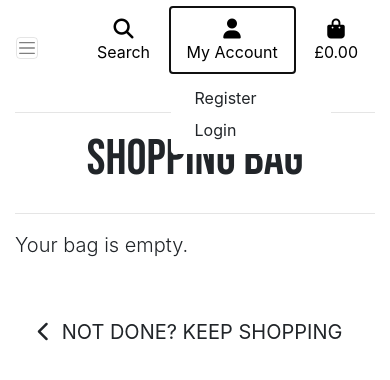
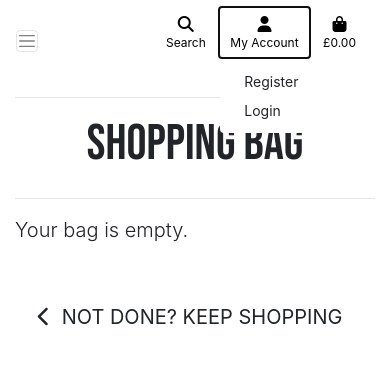
Before and after one commit to Jordan094/swoosh-source, a Django app: page /bag/ in a window 390 px wide, after a click on "My Account". Shown: the top 380 px of the page. Run offline with Django 3.2, Linux system fonts and the light colour scheme; some libraries are stand-ins or nearby versions.

Commit message:
Updated mobile CSS

```diff
--- a/bag/templates/bag/bag.html
+++ b/bag/templates/bag/bag.html
@@ -24,7 +24,7 @@
                 <!-- Table for displaying bag items -->
                 <div class="table-responsive rounded">
                     <table class="table table-sm table-borderless">
-                        <thead class="text-black">
+                        <thead class="text-black d-none d-md-table-header-group">
                             <tr>
                                 <th scope="col">Product Info</th>
                                 <th scope="col"></th>
@@ -36,25 +36,25 @@
 
                         <!-- Loop through bag items -->
                         {% for item in bag_items %}
-                            <tr>
-                                <td class="p-3 w-25">
+                            <tr class="d-flex flex-column flex-md-row">
+                                <td class="p-3 w-100 w-md-25 product-image-container">
                                     <!-- Product image -->
                                     {% if item.product.image %}
-                                    <img class="img-fluid rounded" src="{{ item.product.image.url }}" alt="{{ item.product.name }}">
+                                    <img class="img-fluid rounded product-image" src="{{ item.product.image.url }}" alt="{{ item.product.name }}">
                                     {% else %}
-                                    <img class="img-fluid rounded" src="{{ MEDIA_URL }}noimage.png" alt="{{ item.product.name }}">
+                                    <img class="img-fluid rounded product-image" src="{{ MEDIA_URL }}noimage.png" alt="{{ item.product.name }}">
                                     {% endif %}
                                 </td>
-                                <td class="py-3">
+                                <td class="py-3 w-100 w-md-25">
                                     <!-- Product name and size -->
                                     <p class="my-0"><strong>{{ item.product.name }}</strong></p>
                                     <p class="my-0">Size UK{{ item.size }}</p>
                                 </td>
-                                <td class="py-3">
+                                <td class="py-3 w-100 w-md-15">
                                     <!-- Product price -->
                                     <p class="my-0">£{{ item.price }}</p>
                                 </td>
-                                <td class="py-3 w-25">
+                                <td class="py-3 w-100 w-md-25">
                                     <!-- Form for updating quantity -->
                                     <form class="form update-form" method="POST" action="{% url 'adjust_bag' item.item_id %}">
                                         {% csrf_token %}
@@ -90,7 +90,7 @@
                                     <a class="remove-item text-danger float-right" id="remove_{{ item.item_id }}" data-product_size="{{ item.size }}"><small>Remove</small></a>
                                 </td>
                                 <!-- Subtotal for the item -->
-                                <td class="py-3">
+                                <td class="py-3 w-100 w-md-10">
                                     <p class="my-0">£{{ item.item_total }}</p>
                                 </td>
                             </tr>
@@ -157,7 +157,7 @@
         $('.remove-item').click(function(e) {
             var csrfToken = "{{ csrf_token }}";
             var itemId = $(this).attr('id').split('remove_')[1];
-            var size = $(this).data('size');
+            var size = $(this).data('product_size');
             var url = `/bag/remove/${itemId}/`;
             var data = {'csrfmiddlewaretoken': csrfToken, 'size': size};
 
--- a/static/css/base.css
+++ b/static/css/base.css
@@ -379,6 +379,7 @@ hr.thick-black {
   .product-details-container {
     padding-bottom: 5%;
   }
+
 }
 
 @media (max-width: 576px) {
@@ -412,4 +413,20 @@ hr.thick-black {
   .navbar-toggler {
     padding: 0;
   }
+  .nav-link {
+    padding: 5px 10px; /* Reduce padding for smaller buttons */
+    font-size: 14px; /* Reduce font size */
+  }
+  .nav-link i {
+    font-size: 1rem; /* Adjust icon size */
+  }
+  .nav-link p {
+    font-size: 12px; /* Adjust text size */
+  }
+  .list-inline-item {
+    margin-right: 0.5rem; /* Adjust margin between buttons */
+  }
+  .dropdown-menu {
+    font-size: 14px; /* Reduce dropdown font size */
+  }
 }
```
